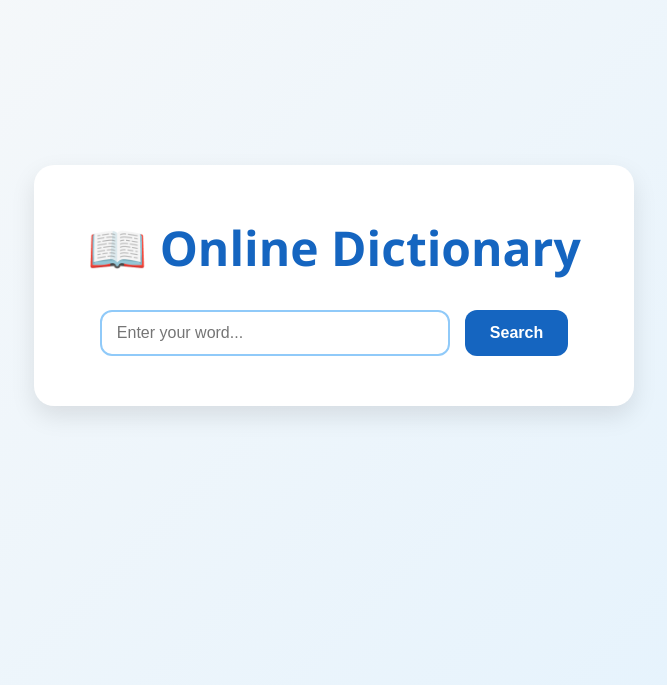
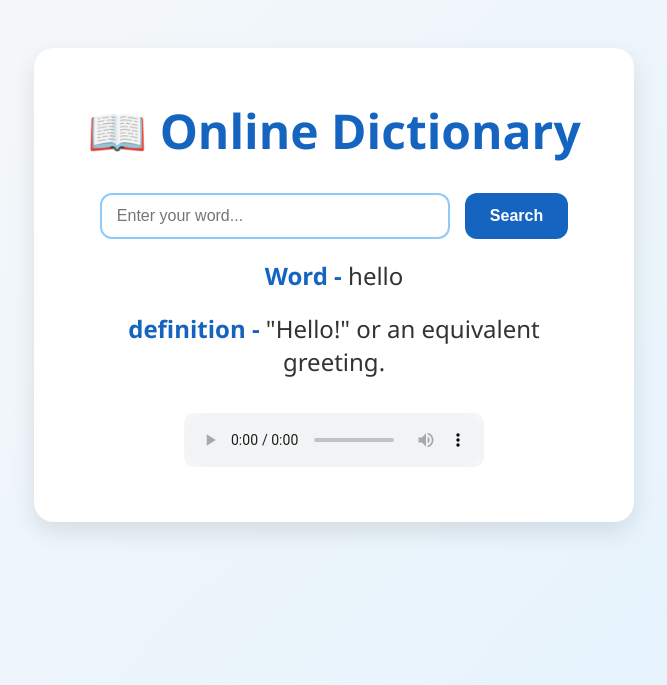
Before and after one commit to pasindupramod755/Online_Dictionary, a plain HTML site: page index.html in a window 1280 px wide. Shown: the part 115-800 px from the top of the page, without its empty margins (306-973 px from the left). Drawn offline with Linux system fonts and the light colour scheme.

Commit message:
add Main details

```diff
--- a/index.html
+++ b/index.html
@@ -15,6 +15,23 @@
             <input type="text" placeholder="Enter your word..." class="text">
             <button onclick="search()" class="btn">Search</button>
         </div>
+        <div class="main">
+            <h3
+                style="font-family: 'Segoe UI', Tahoma, Geneva, Verdana, sans-serif;font-size: 1.5rem; color: #1565c0;font-weight: 600;  margin: 20px 0;">
+                Word - <span style="font-weight: 400; color: #333;">hello</span>
+            </h3>
+            <h3
+                style="font-family: 'Segoe UI', Tahoma, Geneva, Verdana, sans-serif;font-size: 1.5rem; color: #1565c0;font-weight: 600;  margin: 20px 0;">
+                definition - <span style="font-weight: 400; color: #333;"> "Hello!" or an equivalent greeting.</span>
+            </h3>
+            <audio controls
+                style="width: 300px;margin-top: 15px;border-radius: 10px;background: #f5f5f5;outline: none;">
+                <source src="https://api.dictionaryapi.dev/media/pronunciations/en/hello-au.mp3" type="audio/mpeg">
+                Your browser does not support the audio element.
+            </audio>
+
+
+        </div>
     </div>
 </body>
 
```
Also changed, not shown: assets/css/style.css (line endings or trailing spaces).
